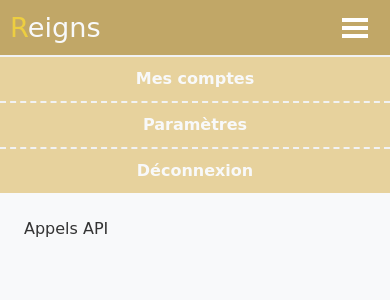
After one commit to GWeb-a/ReignsWebInterface, a Symfony app: template templates/authenticated/manager/index.html.twig in a window 390 px wide, after a click that opens the changed part. The commit adds this page. Shown: the top 300 px of the page. Run offline with Twig, Linux system fonts and the light colour scheme; the template is opened without the code that fills it, so the values that code supplies are empty; some libraries are stand-ins or nearby versions; some web fonts are replaced.

```diff
--- /dev/null
+++ b/public/css/authenticated/main.css
@@ -0,0 +1,9 @@
+body {
+    background-color: #f8f9fa;
+    color: #333;
+    font-size: 16px;
+    display: flex;
+    flex-direction: column;
+    justify-content: center;
+    font-family: 'McLaren', cursive;
+}
--- /dev/null
+++ b/public/css/authenticated/media/max-992px.css
@@ -0,0 +1,48 @@
+@media (max-width: 992px) {
+    /* Nav */
+    .nav-link {
+        text-align: center;
+        color: #6293B8;
+        margin-left: 0 !important;
+        margin-right: 0 !important;
+        border-top: 2px dashed #f1f2f3;
+        background-color: #E7D29D;
+    }
+
+    .navbar-nav > .nav-item:first-child > .nav-link {
+        border-top: 2px solid #f1f2f3;
+    }
+
+    .navbar-light .navbar-nav .nav-link:hover {
+        color: #FFEC91;
+    }
+
+    .navbar-light .navbar-toggler {
+        border: 0;
+    }
+
+    .navbar button:focus {
+        outline: none;
+    }
+
+    .navbar-light .navbar-toggler-icon {
+        background: url('../../../img/menu.png');
+        width: 26px;
+        height: 26px;
+    }
+
+    .navbar-light .navbar-nav .active>.nav-link,
+    .navbar-light .navbar-nav .nav-link.active,
+    .navbar-light .navbar-nav .nav-link.show,
+    .navbar-light .navbar-nav .show>.nav-link {
+        border-bottom: 0;
+        background-color: #ABCAE0;
+        margin-left: 0;
+        margin-right: 0;
+    }
+
+    /* Card */
+    .card {
+        margin-bottom: 20px;
+    }
+}
--- /dev/null
+++ b/public/css/authenticated/nav.css
@@ -0,0 +1,46 @@
+.navbar {
+    padding: 0;
+    background-color: #C1A767 !important;
+}
+
+.navbar > .navbar-brand {
+    font-family: 'Pacifico', cursive;
+    font-size: 1.7em;
+    color: #f8f9fa;
+    margin-left: 10px;
+    line-height: 45px;
+}
+
+.navbar > .navbar-brand:hover {
+    color: #f8f9fa;
+}
+
+.navbar > .navbar-brand > .gold {
+    color: #EDCE40;
+}
+
+.navbar-toggler-icon {
+    display: inline-block;
+    width: 1em;
+    height: 1em;
+    margin-right: 10px;
+}
+
+.navbar-light .navbar-nav .nav-link {
+    color: #f8f9fa;
+    line-height: 28px;
+    margin-left: 10px;
+    margin-right: 10px;
+    font-weight: bold;
+}
+
+.navbar-light .navbar-nav .nav-link:hover {
+    color: #EDCE40;
+}
+
+.navbar-light .navbar-nav .active>.nav-link,
+.navbar-light .navbar-nav .nav-link.active,
+.navbar-light .navbar-nav .nav-link.show,
+.navbar-light .navbar-nav .show>.nav-link {
+    color: #FFEAAC;
+}
--- a/src/Controller/ManagerController.php
+++ b/src/Controller/ManagerController.php
@@ -24,7 +24,7 @@ class ManagerController extends AbstractController {
      * @Route("/manager/", name="manager_home")
      */
     public function index() {
-        return $this->render('manager/index.html.twig', [
+        return $this->render('authenticated/manager/index.html.twig', [
 
         ]);
     }
--- a/src/Controller/SecurityController.php
+++ b/src/Controller/SecurityController.php
@@ -13,8 +13,7 @@ class SecurityController extends AbstractController
     /**
      * @Route("/", name="app_login")
      */
-    public function login(AuthenticationUtils $authenticationUtils): Response
-    {
+    public function login(AuthenticationUtils $authenticationUtils): Response {
         if ($this->getUser()) {
             return $this->redirectToRoute('manager_home');
         }
--- a/src/Security/LoginFormAuthenticator.php
+++ b/src/Security/LoginFormAuthenticator.php
@@ -68,7 +68,7 @@ class LoginFormAuthenticator extends AbstractFormLoginAuthenticator
 
         if (!$user) {
             // fail authentication with a custom error
-            throw new CustomUserMessageAuthenticationException('Email could not be found.');
+            throw new CustomUserMessageAuthenticationException('Identifiants incorrects.');
         }
 
         return $user;
--- /dev/null
+++ b/templates/authenticated/base.html.twig
@@ -0,0 +1,12 @@
+{% extends 'base.html.twig' %}
+
+{% block stylesheets %}
+    <link rel="stylesheet" href="https://stackpath.bootstrapcdn.com/bootstrap/4.3.1/css/bootstrap.min.css" integrity="sha384-ggOyR0iXCbMQv3Xipma34MD+dH/1fQ784/j6cY/iJTQUOhcWr7x9JvoRxT2MZw1T" crossorigin="anonymous">
+    <link rel="stylesheet" href="{{ asset('css/authenticated/main.css') }}">
+    <link rel="stylesheet" href="{{ asset('css/authenticated/nav.css') }}">
+    <link rel="stylesheet" href="{{ asset('css/authenticated/media/max-992px.css') }}">
+{% endblock %}
+
+{% block nav %}
+    {% include 'authenticated/nav.html.twig' %}
+{% endblock %}
--- /dev/null
+++ b/templates/authenticated/manager/index.html.twig
@@ -0,0 +1,9 @@
+{% extends 'authenticated/base.html.twig' %}
+
+{% block body %}
+
+    <div class="container-fluid p-4">
+        Appels API
+    </div>
+
+{% endblock %}
--- /dev/null
+++ b/templates/authenticated/nav.html.twig
@@ -0,0 +1,20 @@
+<nav class="navbar navbar-expand-lg navbar-light">
+    <a class="navbar-brand" href="#"><span class="gold">R</span>eigns</a>
+    <button class="navbar-toggler" type="button" data-toggle="collapse" data-target="#navbarNav" aria-controls="navbarNav" aria-expanded="false" aria-label="Toggle navigation">
+        <span class="navbar-toggler-icon"></span>
+    </button>
+    <div class="collapse navbar-collapse justify-content-end" id="navbarNav">
+        <ul class="navbar-nav">
+            <li class="nav-item {% if app.request.pathinfo == '/manager' %} active {% endif %}">
+                <a class="nav-link" href="#">Mes comptes <span class="sr-only">(current)</span></a>
+            </li>
+            <li class="nav-item {% if app.request.pathinfo == '/settings' %} active {% endif %}">
+                <a class="nav-link" href="#">Paramètres</a>
+            </li>
+
+            <li class="nav-item">
+                <a class="nav-link" href="{{ path('app_logout') }}" tabindex="-1" aria-disabled="true">Déconnexion</a>
+            </li>
+        </ul>
+    </div>
+</nav>
--- a/templates/base.html.twig
+++ b/templates/base.html.twig
@@ -19,6 +19,7 @@
         {% block stylesheets %}{% endblock %}
     </head>
     <body>
+        {% block nav %}{% endblock %}
         {% block body %}{% endblock %}
         <!-- Optional JavaScript -->
         <!-- jQuery first, then Popper.js, then Bootstrap JS -->
--- a/templates/default/index.html.twig
+++ b/templates/default/index.html.twig
@@ -25,10 +25,6 @@
                         Connexion
                     </button>
                 </form>
-
-                <p class="no-account">
-                    Pas encore de compte ? <a href="#">Inscris-toi !</a>
-                </p>
             </div>
         </div>
     </div>
```
Also changed, not shown: templates/manager/index.html.twig (deleted, +0 -7 lines), public/img/menu.png (added), 4 other files.
